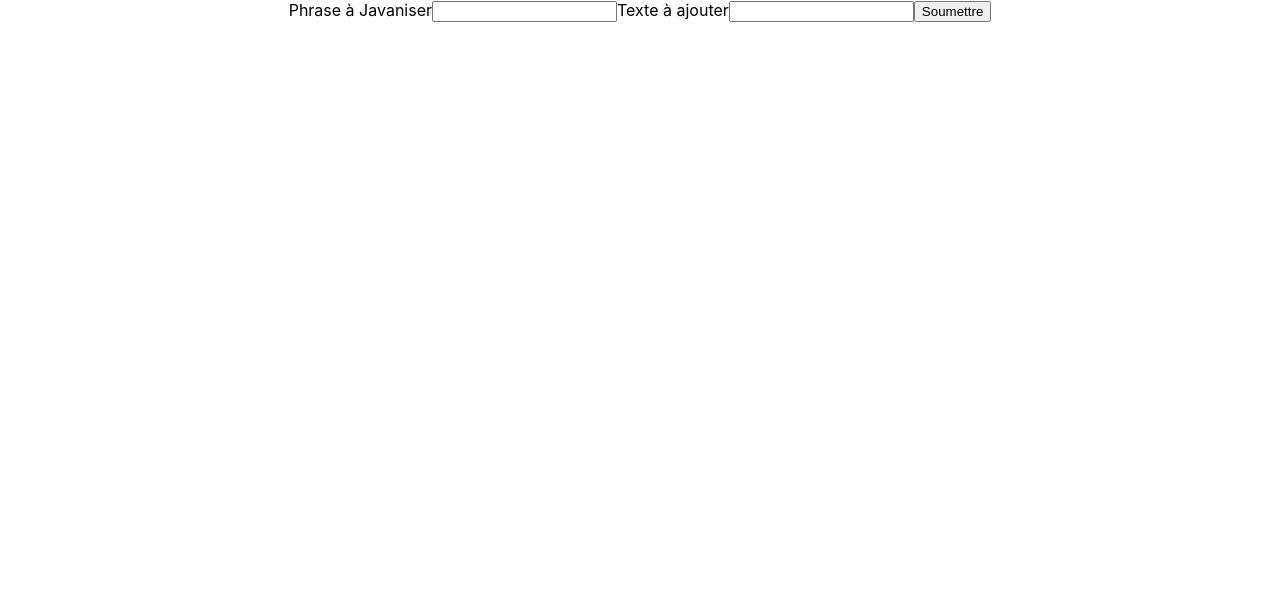
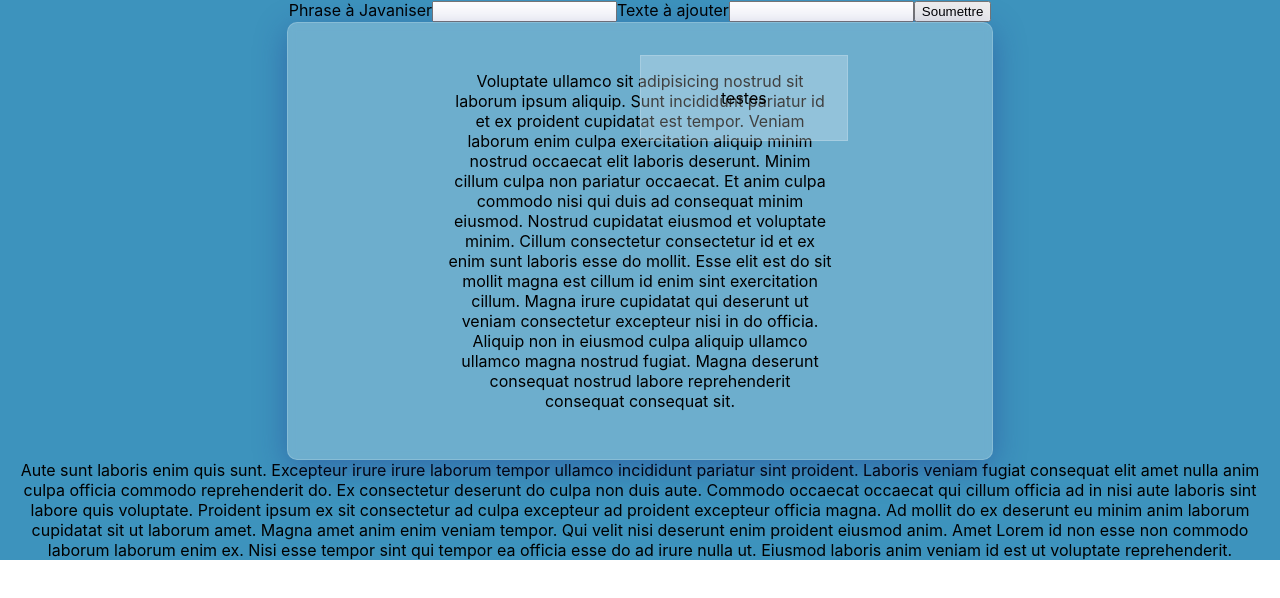
Before and after one commit to thiebautremy/generator_secretCode_TDD, a React (Create React App) app: page / in a window 1280 px wide. Shown: the top 598 px of the page. Built offline with nearby package versions, Linux system fonts and the light colour scheme.

Commit message:
upgrade function + test glasmorphisme

```diff
--- /dev/null
+++ b/src/components/Form/form.css
@@ -0,0 +1,21 @@
+.glassmorph {
+    background: rgba( 255, 255, 255, 0.25 );
+box-shadow: 0 8px 32px 0 rgba( 31, 38, 135, 0.37 );
+backdrop-filter: blur( 4px );
+-webkit-backdrop-filter: blur( 4px );
+border-radius: 10px;
+border: 1px solid rgba( 255, 255, 255, 0.18 );
+padding: 2rem 10rem;
+position: relative;
+z-index: 1000;
+width: 30%;
+margin: auto;
+}
+
+.glassmorph span {
+    position: absolute;
+    z-index: 10;
+    background: rgba(255, 255, 255 ,0.25);
+border: 1px solid rgba(255, 255, 255 ,0.18);
+padding: 2rem 5rem;
+}
--- a/src/components/Form/form.js
+++ b/src/components/Form/form.js
@@ -1,4 +1,5 @@
 import React from "react";
+import "./form.css";
 import { useSelector, useDispatch } from "react-redux";
 import {
   updateStringToAdd,
@@ -11,11 +12,7 @@ const Form = () => {
   const phraseToChange = useSelector((state) => state.phrases.phraseToChange);
   const phraseToAdd = useSelector((state) => state.phrases.stringToAdd);
   const dispatch = useDispatch();
-  console.log(phraseToChange);
   const handleOnSubmit = (e) => {
-    console.log(e);
-    console.log(javanais_generator(phraseToChange, phraseToAdd));
-
     e.preventDefault();
     dispatch(
       updateJavanisedPhrase(javanais_generator(phraseToChange, phraseToAdd))
@@ -40,6 +37,24 @@ const Form = () => {
         onChange={(e) => dispatch(updateStringToAdd(e.target.value))}
       />
       <button type="submit">Soumettre</button>
+
+      <div className="glassmorph">
+        <span>testes</span>
+        <p>
+          Voluptate ullamco sit adipisicing nostrud sit laborum ipsum aliquip.
+          Sunt incididunt pariatur id et ex proident cupidatat est tempor.
+          Veniam laborum enim culpa exercitation aliquip minim nostrud occaecat
+          elit laboris deserunt. Minim cillum culpa non pariatur occaecat. Et
+          anim culpa commodo nisi qui duis ad consequat minim eiusmod. Nostrud
+          cupidatat eiusmod et voluptate minim. Cillum consectetur consectetur
+          id et ex enim sunt laboris esse do mollit. Esse elit est do sit mollit
+          magna est cillum id enim sint exercitation cillum. Magna irure
+          cupidatat qui deserunt ut veniam consectetur excepteur nisi in do
+          officia. Aliquip non in eiusmod culpa aliquip ullamco ullamco magna
+          nostrud fugiat. Magna deserunt consequat nostrud labore reprehenderit
+          consequat consequat sit.{" "}
+        </p>
+      </div>
     </form>
   );
 };
--- a/src/pages/App.css
+++ b/src/pages/App.css
@@ -1,38 +1,4 @@
 .App {
   text-align: center;
+  background-color: rgb(61, 147, 189);
 }
-
-.App-logo {
-  height: 40vmin;
-  pointer-events: none;
-}
-
-@media (prefers-reduced-motion: no-preference) {
-  .App-logo {
-    animation: App-logo-spin infinite 20s linear;
-  }
-}
-
-.App-header {
-  background-color: #282c34;
-  min-height: 100vh;
-  display: flex;
-  flex-direction: column;
-  align-items: center;
-  justify-content: center;
-  font-size: calc(10px + 2vmin);
-  color: white;
-}
-
-.App-link {
-  color: #61dafb;
-}
-
-@keyframes App-logo-spin {
-  from {
-    transform: rotate(0deg);
-  }
-  to {
-    transform: rotate(360deg);
-  }
-}
--- a/src/pages/App.js
+++ b/src/pages/App.js
@@ -3,10 +3,24 @@ import { javanais_generator } from "../services/functions";
 import Form from "../components/Form/form";
 
 function App() {
-  console.log(javanais_generator("test phrase avec voyelles", "AVEC"));
+  console.log(javanais_generator("François Hollande", "av"));
   return (
     <div className="App">
       <Form />
+      <div>
+        Aute sunt laboris enim quis sunt. Excepteur irure irure laborum tempor
+        ullamco incididunt pariatur sint proident. Laboris veniam fugiat
+        consequat elit amet nulla anim culpa officia commodo reprehenderit do.
+        Ex consectetur deserunt do culpa non duis aute. Commodo occaecat
+        occaecat qui cillum officia ad in nisi aute laboris sint labore quis
+        voluptate. Proident ipsum ex sit consectetur ad culpa excepteur ad
+        proident excepteur officia magna. Ad mollit do ex deserunt eu minim anim
+        laborum cupidatat sit ut laborum amet. Magna amet anim enim veniam
+        tempor. Qui velit nisi deserunt enim proident eiusmod anim. Amet Lorem
+        id non esse non commodo laborum laborum enim ex. Nisi esse tempor sint
+        qui tempor ea officia esse do ad irure nulla ut. Eiusmod laboris anim
+        veniam id est ut voluptate reprehenderit.
+      </div>
     </div>
   );
 }
--- a/src/services/functions.js
+++ b/src/services/functions.js
@@ -1,23 +1,24 @@
 export function javanais_generator(sentence, stringToAddInsinde) {
   let originString = sentence;
   let indexVoyelles = [];
+  const voyelles = ["a", "e", "i", "o", "u", "y", "é", "è", "à", "ù"];
 
   //? On boucle sur la phrase et on ajoute les index à un tableau
   function searchIndex(phrase) {
     for (let i = 0; i < phrase.length; i++) {
-      if (
-        phrase[i] === "e" ||
-        phrase[i] === "a" ||
-        phrase[i] === "i" ||
-        phrase[i] === "o" ||
-        phrase[i] === "u" ||
-        phrase[i] === "y"
-      ) {
+      if (voyelles.includes(phrase[i])) {
         indexVoyelles.push(i);
       }
     }
   }
   searchIndex(sentence);
+  //?Retrait des voyelles doubles
+  for (let i = 0; i < indexVoyelles.length; i++) {
+    if (indexVoyelles[i + 1] - indexVoyelles[i] === 1) {
+      const valueToDelete = indexVoyelles[i + 1];
+      indexVoyelles = indexVoyelles.filter((item) => item !== valueToDelete);
+    }
+  }
   //?On insère aux index trouvés avant la string
   function insertInSentence(string, index, stringToAdd) {
     return string.slice(0, index) + stringToAdd + string.slice(index);
```
Also changed, not shown: 2 other files (tests, documents, lock files or other folders).
